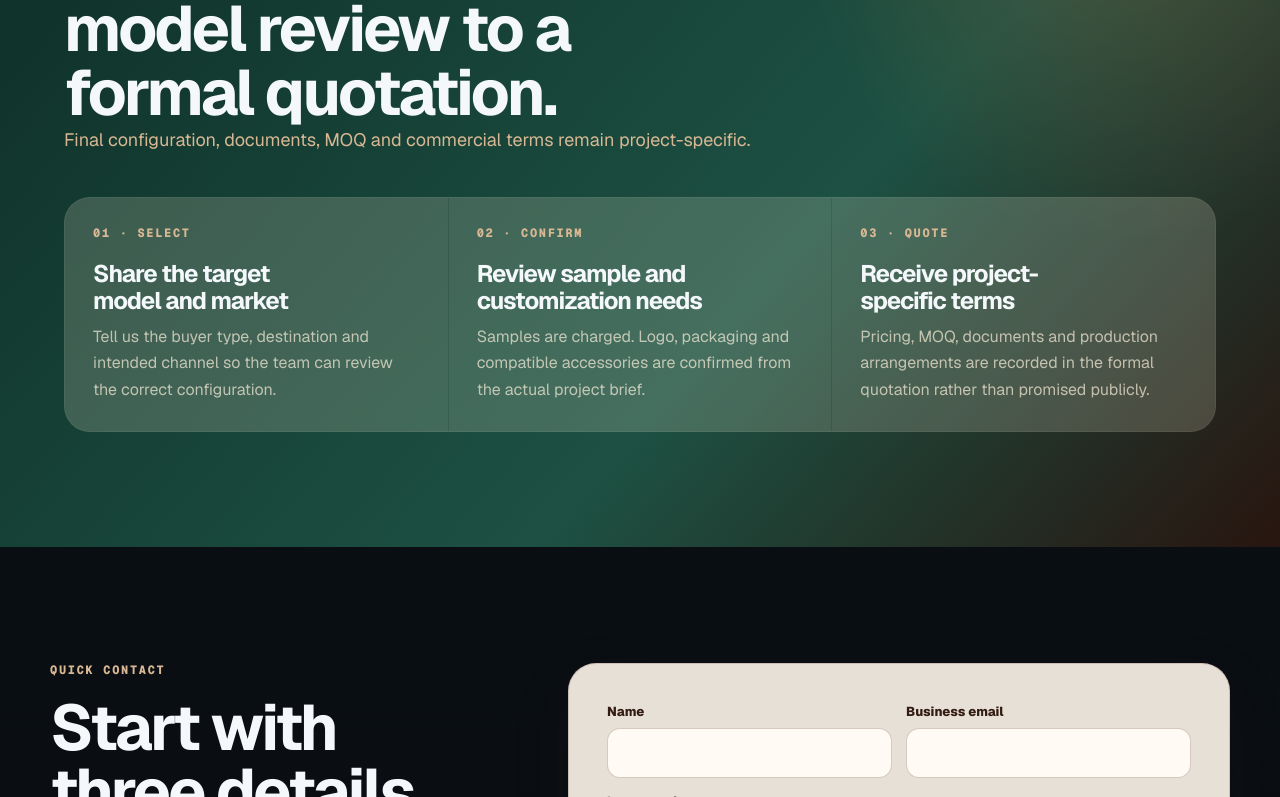
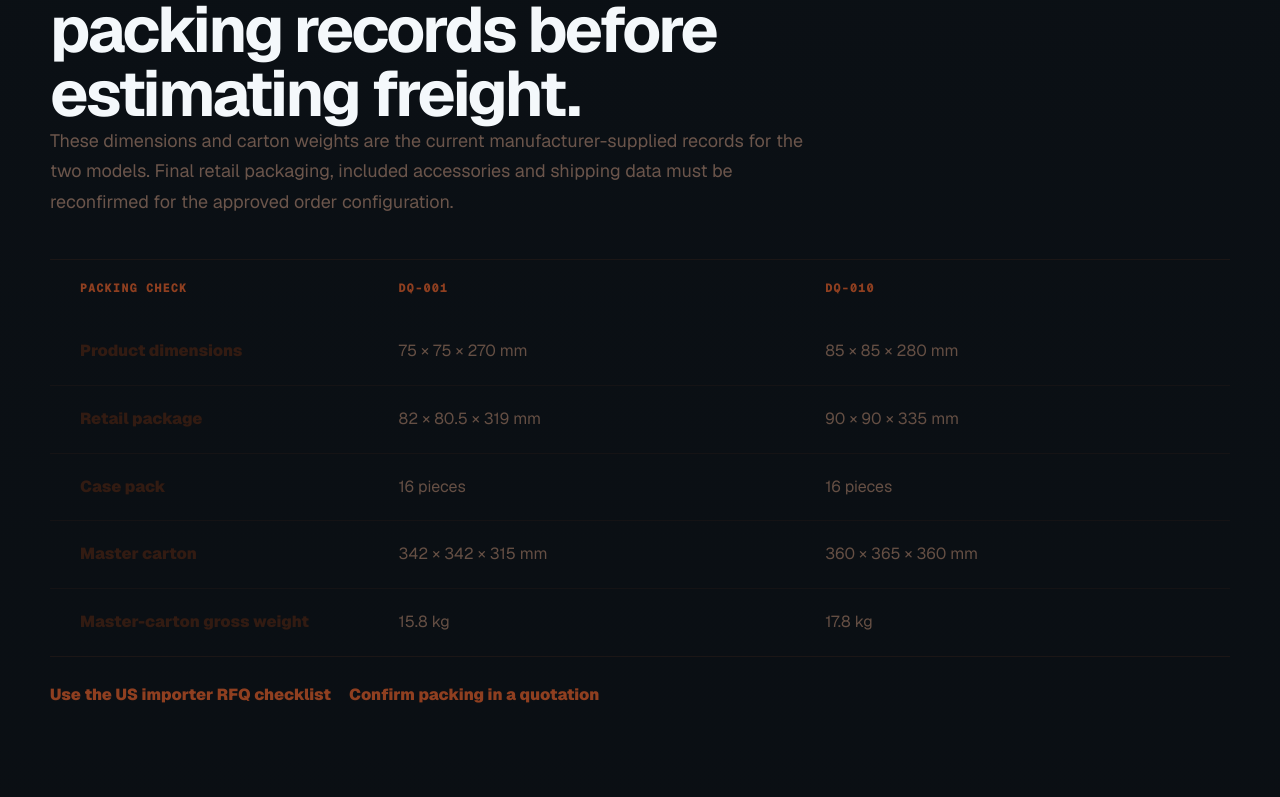
Before and after one commit to 215055385-dev/tk-classic-site, a Next.js app: page /wholesale/usa in a window 1280 px wide. Shown: the part 4783-5580 px from the top of the page. Built offline with nearby package versions, Linux system fonts and the light colour scheme; no server answers.

Commit message:
feat: add verified US import packing data

```diff
--- a/app/wholesale/usa/page.tsx
+++ b/app/wholesale/usa/page.tsx
@@ -25,7 +25,7 @@ const relatedGuides = relatedGuideSlugs
 
 export const metadata: Metadata = {
   title: "Portable Espresso Machine Wholesale for US Importers",
-  description: "Compare DQ-001 and DQ-010 for US wholesale and private-label sourcing, including coffee formats, controls, samples, customization and quotation steps.",
+  description: "Compare verified DQ-001 and DQ-010 product, packing and master-carton data for US wholesale and private-label sourcing before requesting a quotation.",
   keywords: ["portable espresso machine wholesale USA", "portable coffee machine importer", "private label portable espresso machine", "DQ-001 wholesale", "DQ-010 wholesale"],
   alternates: { canonical: "/wholesale/usa" },
   openGraph: { title: "Portable Espresso Machine Wholesale for US Importers", description: "A verified sourcing comparison of DQ-001 and DQ-010 for US wholesale and private-label projects.", url: "/wholesale/usa", images: [{ url: dq010.hero, alt: "Official TK Classic DQ-010 portable coffee machine product image" }] },
@@ -36,7 +36,7 @@ const faqs = [
   { q: "Are wholesale prices and MOQ published on this page?", a: "No. Pricing and MOQ are confirmed after the model, estimated quantity, destination, branding, packaging and accessory requirements are reviewed." },
   { q: "Can I request a sample?", a: "Yes. Samples are charged. The sample fee can be refunded or deducted after a bulk order is placed and shipped, subject to the confirmed order terms." },
   { q: "Can the logo, packaging and accessories be customized?", a: "Logo and packaging customization and compatible accessory selection are supported. The exact scope is confirmed for each project." },
-  { q: "Which payment methods are supported?", a: "T/T, PayPal and Western Union are supported. The final payment terms are recorded in the formal quotation." },
+  { q: "What packing information is available for import planning?", a: "Both DQ-001 and DQ-010 are currently recorded as 16 pieces per master carton. The supplied DQ-001 retail package is 82 × 80.5 × 319 mm and its master carton is 342 × 342 × 315 mm at 15.8 kg gross. The supplied DQ-010 retail package is 90 × 90 × 335 mm and its master carton is 360 × 365 × 360 mm at 17.8 kg gross. Confirm the final packing record for the approved order configuration in the quotation." },
   { q: "When are compliance documents provided?", a: "Available certification and test documents are provided after inquiry according to the selected model and destination market. Buyers should request the applicable document set in the sourcing brief." },
 ];
 
@@ -48,6 +48,19 @@ const comparisonRows = [
   ["Charging", dq001.spec.charging, "About 2 hours, USB Type-C"],
   ["Buyer-facing controls", "Standard operating controls", "LCD shows temperature, battery level and extraction mode"],
 ] as const;
+
+const logisticsRows = [
+  ["Product dimensions", "75 × 75 × 270 mm", "85 × 85 × 280 mm"],
+  ["Retail package", "82 × 80.5 × 319 mm", "90 × 90 × 335 mm"],
+  ["Case pack", "16 pieces", "16 pieces"],
+  ["Master carton", "342 × 342 × 315 mm", "360 × 365 × 360 mm"],
+  ["Master-carton gross weight", "15.8 kg", "17.8 kg"],
+] as const;
+
+const logisticsByModel = {
+  "DQ-001": logisticsRows.map(([name, dq001Value]) => ({ "@type": "PropertyValue", name, value: dq001Value })),
+  "DQ-010": logisticsRows.map(([name, , dq010Value]) => ({ "@type": "PropertyValue", name, value: dq010Value })),
+} as const;
 
 const verifiedFacts = [
   { label: "DQ-001 position", value: "Value-led capsule and ground-coffee model" },
@@ -62,10 +75,10 @@ export default function UsaWholesalePage() {
   const schema = {
     "@context": "https://schema.org",
     "@graph": [
-      { "@type": "WebPage", name: "Portable Espresso Machine Wholesale for US Importers", description: "A verified factory-direct comparison of DQ-001 and DQ-010 for US wholesale, retail and private-label sourcing.", url: `${company.siteUrl}/wholesale/usa`, inLanguage: "en-US", dateModified: "2026-09-02", audience: { "@type": "BusinessAudience", audienceType: "US importers, wholesalers and private-label buyers" }, about: [dq001.model, dq010.model], isPartOf: { "@id": `${company.siteUrl}#website` }, publisher: { "@id": `${company.siteUrl}#organization` }, subjectOf: relatedGuides.map((guide) => ({ "@type": "Article", name: guide.title, url: `${company.siteUrl}/resources/${guide.slug}` })) },
+      { "@type": "WebPage", name: "Portable Espresso Machine Wholesale for US Importers", description: "A verified factory-direct comparison of DQ-001 and DQ-010 product and packing data for US wholesale, retail and private-label sourcing.", url: `${company.siteUrl}/wholesale/usa`, inLanguage: "en-US", dateModified: "2026-09-03", audience: { "@type": "BusinessAudience", audienceType: "US importers, wholesalers and private-label buyers" }, about: [dq001.model, dq010.model], isPartOf: { "@id": `${company.siteUrl}#website` }, publisher: { "@id": `${company.siteUrl}#organization` }, subjectOf: relatedGuides.map((guide) => ({ "@type": "Article", name: guide.title, url: `${company.siteUrl}/resources/${guide.slug}` })) },
       { "@type": "BreadcrumbList", itemListElement: [{ "@type": "ListItem", position: 1, name: "Home", item: company.siteUrl }, { "@type": "ListItem", position: 2, name: "US Wholesale", item: `${company.siteUrl}/wholesale/usa` }] },
       { "@type": "FAQPage", mainEntity: faqs.map((item) => ({ "@type": "Question", name: item.q, acceptedAnswer: { "@type": "Answer", text: item.a } })) },
-      { "@type": "ItemList", name: "Portable espresso machines for US wholesale review", numberOfItems: 2, itemListElement: [dq001, dq010].map((product, index) => ({ "@type": "ListItem", position: index + 1, url: `${company.siteUrl}/products/${product.slug}`, item: { "@type": "Product", name: `${product.model} portable espresso machine`, model: product.model, image: `${company.siteUrl}${product.hero}`, description: product.summary.en, brand: { "@type": "Brand", name: company.brand } } })) },
+      { "@type": "ItemList", name: "Portable espresso machines for US wholesale review", numberOfItems: 2, itemListElement: [dq001, dq010].map((product, index) => ({ "@type": "ListItem", position: index + 1, url: `${company.siteUrl}/products/${product.slug}`, item: { "@type": "Product", name: `${product.model} portable espresso machine`, model: product.model, image: `${company.siteUrl}${product.hero}`, description: product.summary.en, brand: { "@type": "Brand", name: company.brand }, additionalProperty: logisticsByModel[product.model as keyof typeof logisticsByModel] } })) },
     ],
   };
   return <main className={`inner-page ${styles.page}`} lang="en">
@@ -87,6 +100,7 @@ export default function UsaWholesalePage() {
       <article className={styles.card}><Image src={dq010.hero} alt="DQ-010 Trailblazer portable coffee maker official product image" width={620} height={620} sizes="(max-width: 600px) 100vw, 28vw"/><div><span className={styles.eyebrow}>Premium range · DQ-010</span><h3>DQ-010</h3><p>{dq010.summary.en}</p><ul><li>LCD shows temperature, battery level and extraction mode</li><li>{dq010.spec.battery}; about 2-hour charging</li><li>N-series, Dolce Gusto, ground coffee and documented portable drip cup</li></ul><Link className={styles.primary} href="/products/dq-010">View published model data</Link></div></article>
     </div></section>
     <section className={`${styles.section} ${styles.comparison}`} aria-labelledby="model-comparison-title"><div className={styles.heading}><span className={styles.eyebrow}>Verified model comparison</span><h2 id="model-comparison-title">DQ-001 or DQ-010: choose the buying brief before the quotation.</h2><p>This table uses the current published model records. Included components and project-specific commercial terms remain subject to written confirmation.</p></div><div className={styles.tableWrap}><table><thead><tr><th scope="col">Buyer check</th><th scope="col">DQ-001</th><th scope="col">DQ-010</th></tr></thead><tbody>{comparisonRows.map(([label, value001, value010]) => <tr key={label}><th scope="row">{label}</th><td>{value001}</td><td>{value010}</td></tr>)}</tbody></table></div></section>
+    <section className={`${styles.section} ${styles.comparison}`} aria-labelledby="logistics-comparison-title"><div className={styles.heading}><span className={styles.eyebrow}>Import planning data</span><h2 id="logistics-comparison-title">Compare the supplied packing records before estimating freight.</h2><p>These dimensions and carton weights are the current manufacturer-supplied records for the two models. Final retail packaging, included accessories and shipping data must be reconfirmed for the approved order configuration.</p></div><div className={styles.tableWrap}><table><thead><tr><th scope="col">Packing check</th><th scope="col">DQ-001</th><th scope="col">DQ-010</th></tr></thead><tbody>{logisticsRows.map(([label, value001, value010]) => <tr key={label}><th scope="row">{label}</th><td>{value001}</td><td>{value010}</td></tr>)}</tbody></table></div><div className={styles.answerLinks}><Link href="/resources/portable-espresso-machine-rfq-checklist-us-importers">Use the US importer RFQ checklist</Link><Link href="/contact?product=DQ-010#inquiry-form">Confirm packing in a quotation</Link></div></section>
     <section className={`${styles.section} ${styles.dark}`} id="process"><div className={styles.heading}><span className={styles.eyebrow}>Buyer workflow</span><h2>A clear path from model review to a formal quotation.</h2><p>Final configuration, documents, MOQ and commercial terms remain project-specific.</p></div><div className={styles.proof}><article><span className={styles.eyebrow}>01 · Select</span><h3>Share the target model and market</h3><p>Tell us the buyer type, destination and intended channel so the team can review the correct configuration.</p></article><article><span className={styles.eyebrow}>02 · Confirm</span><h3>Review sample and customization needs</h3><p>Samples are charged. Logo, packaging and compatible accessories are confirmed from the actual project brief.</p></article><article><span className={styles.eyebrow}>03 · Quote</span><h3>Receive project-specific terms</h3><p>Pricing, MOQ, documents and production arrangements are recorded in the formal quotation rather than promised publicly.</p></article></div></section>
     <section className={`${styles.section} ${styles.formSection}`} id="contact"><div className={styles.heading}><span className={styles.eyebrow}>Quick contact</span><h2>Start with three details.</h2><p>Send your name, business email and buyer type. The sales team can then ask for the model, quantity, destination and customization brief.</p><div className={styles.actions}><Link className={styles.primary} href="/contact?product=DQ-001#inquiry-form">Open the full RFQ form</Link></div></div><QuickInquiryForm /></section>
     <section className={`${styles.section} ${styles.guides}`} aria-labelledby="us-buyer-guides-title"><div className={styles.heading}><span className={styles.eyebrow}>Buyer research</span><h2 id="us-buyer-guides-title">Prepare the sourcing brief before requesting terms.</h2><p>These evidence-led guides explain model review, sample approval and private-label packaging without publishing assumptions as commercial promises.</p></div><div className={styles.guideGrid}>{relatedGuides.map((guide, index) => <article key={guide.slug}><span className={styles.eyebrow}>Guide 0{index + 1}</span><h3>{guide.title}</h3><p>{guide.description}</p><Link href={`/resources/${guide.slug}`}>Read the buyer guide</Link></article>)}</div></section>
```
Also changed, not shown: 1 other file (tests, documents, lock files or other folders).
